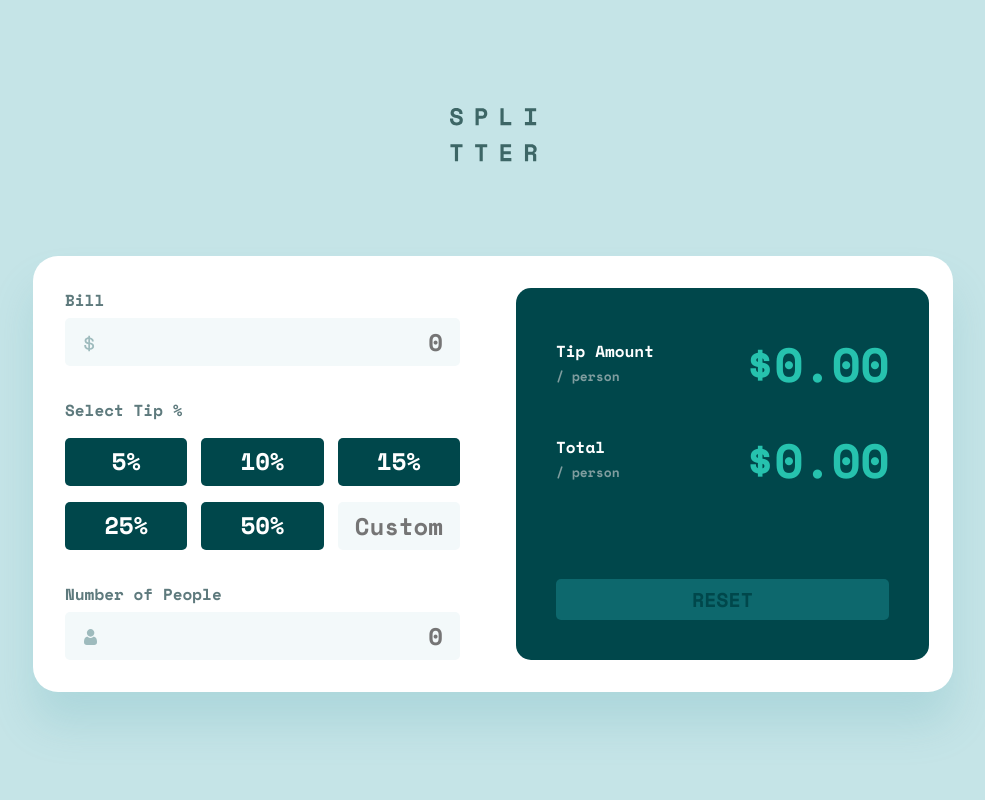
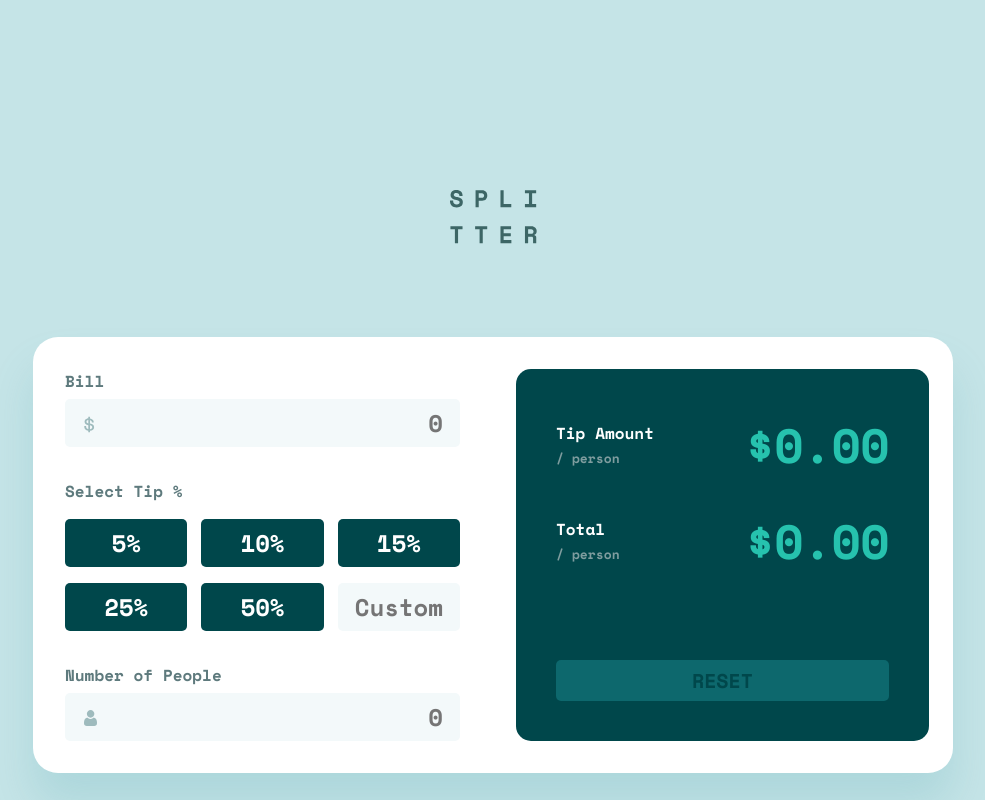
Before and after one commit to olaide-hok/tip-calculator-app, a website: page index.html in a window 1536 px wide. Shown: the whole page, without its empty margins (275-1260 px from the left). Drawn offline with nearby package versions, Linux system fonts and the light colour scheme.

Commit message:
update styles

```diff
--- a/styles/styles.scss
+++ b/styles/styles.scss
@@ -263,7 +263,7 @@ input[type="number"]::-webkit-inner-spin-button {
 @media screen and (min-width: 1440px) {
   .container {
     max-width: rem(920px);
-    margin: 0 auto;
+    margin: rem(163px) auto 0;
     row-gap: rem(87.86px);
     padding-top: 0;
 
```
Also changed, not shown: styles/styles.css.
